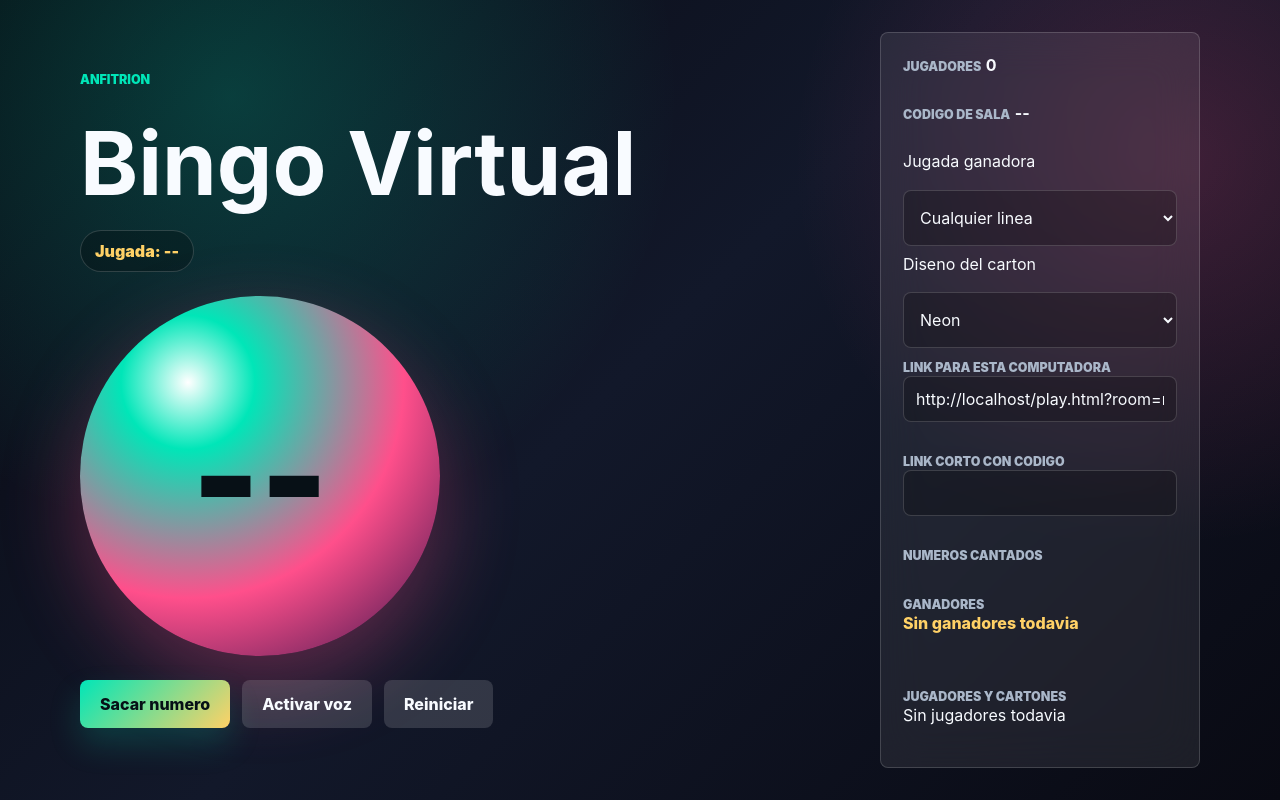
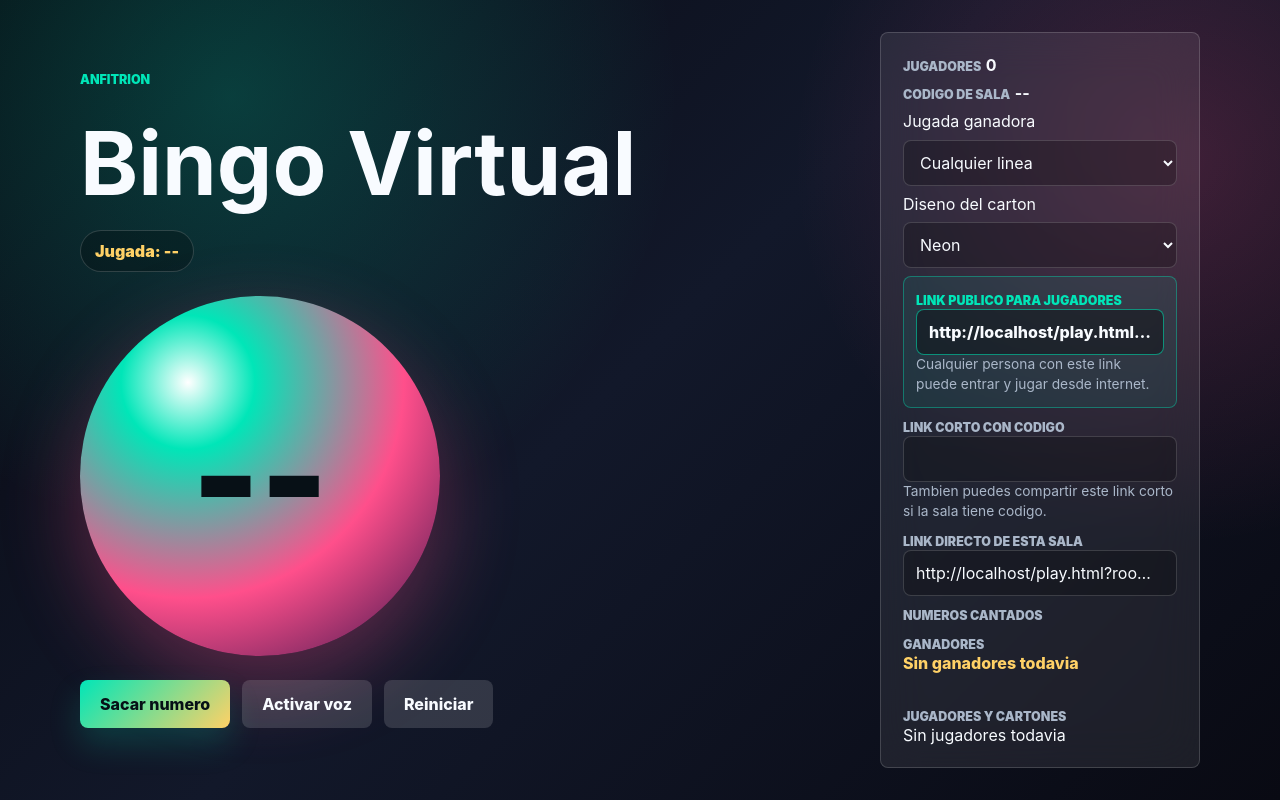
Before and after one commit to mercychaver2016-dot/bingo-virtual, a website: page public/host.html in a window 1280 px wide. Drawn offline with Linux system fonts and the light colour scheme; no server answers.

Commit message:
Mostrar link publico para jugadores

```diff
--- a/public/app.js
+++ b/public/app.js
@@ -192,6 +192,7 @@ async function initHost() {
   if (!$("#draw-number")) return;
   const playerLink = `${location.origin}/play.html?room=${roomId}`;
   $("#player-link").value = playerLink;
+  $("#public-link").value = playerLink;
   $("#player-link").addEventListener("focus", (event) => event.target.select());
   $("#code-link")?.addEventListener("focus", (event) => event.target.select());
   $("#public-link")?.addEventListener("focus", (event) => event.target.select());
@@ -238,7 +239,6 @@ async function refreshShareLinks() {
     const payload = await api("/api/network");
     if (payload.publicOrigin) {
       $("#public-link").value = `${payload.publicOrigin}/play.html?room=${roomId}`;
-      $("#public-share").classList.remove("hidden");
     }
     if (payload.origins?.length) {
       $("#network-link").value = `${payload.origins[0]}/play.html?room=${roomId}`;
--- a/public/host.html
+++ b/public/host.html
@@ -49,18 +49,19 @@
             <option value="noche">Noche</option>
           </select>
         </label>
-        <div>
-          <span class="label">Link para esta computadora</span>
-          <input id="player-link" readonly />
+        <div id="public-share" class="share-card">
+          <span class="label">Link publico para jugadores</span>
+          <input id="public-link" readonly />
+          <p class="hint">Cualquier persona con este link puede entrar y jugar desde internet.</p>
         </div>
         <div>
           <span class="label">Link corto con codigo</span>
           <input id="code-link" readonly />
+          <p class="hint">Tambien puedes compartir este link corto si la sala tiene codigo.</p>
         </div>
-        <div id="public-share" class="hidden">
-          <span class="label">Link publico internet</span>
-          <input id="public-link" readonly />
-          <p class="hint">Este es el enlace para jugadores fuera de tu WiFi.</p>
+        <div>
+          <span class="label">Link directo de esta sala</span>
+          <input id="player-link" readonly />
         </div>
         <div id="network-share" class="hidden">
           <span class="label">Link para misma WiFi</span>
--- a/public/styles.css
+++ b/public/styles.css
@@ -93,6 +93,11 @@ select {
   padding: 0 12px;
   color: var(--text);
   background: rgba(0, 0, 0, 0.24);
+}
+
+input[readonly] {
+  overflow: hidden;
+  text-overflow: ellipsis;
 }
 
 label,
@@ -313,6 +318,23 @@ label,
   line-height: 1.45;
 }
 
+.share-card {
+  border: 1px solid rgba(0, 230, 184, 0.38);
+  border-radius: 8px;
+  padding: 12px;
+  background: rgba(0, 230, 184, 0.08);
+}
+
+.share-card .label {
+  color: var(--accent);
+}
+
+.share-card input {
+  border-color: rgba(0, 230, 184, 0.56);
+  background: rgba(0, 0, 0, 0.34);
+  font-weight: 800;
+}
+
 .player-layout {
   min-height: 100vh;
   align-items: center;
```
Also changed, not shown: server.js (+16 -3 lines).
